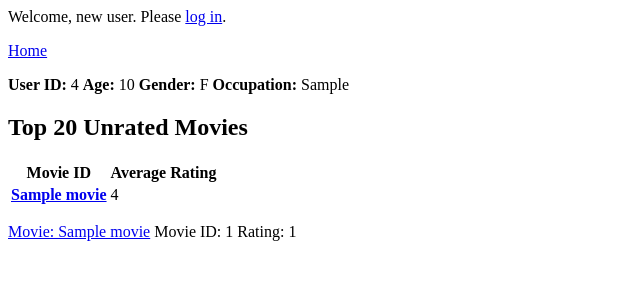
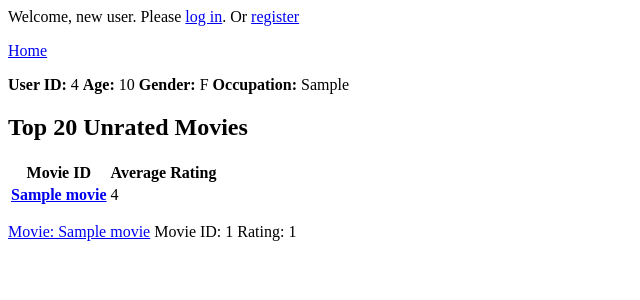
Before and after one commit to mjoneill88/django-movielens, a Django app: template movie_server/movie_recommender/templates/movie_recommender/user.html in a window 1280 px wide. Shown: the top 300 px of the page, without its empty margins (0-640 px from the left). Run offline with Django 3.2, Linux system fonts and the light colour scheme; tables that the repository leaves empty hold one stand-in row (values such as "Sample post"); the template is opened without the code that fills it: values that come from a table or form of the project are taken from there, most other values are stand-ins (such as "Sample title", 1, 10 or a date in 2020).

Commit message:
Add Register URL to header in templates.

```diff
--- a/movie_server/movie_recommender/templates/movie_recommender/index.html
+++ b/movie_server/movie_recommender/templates/movie_recommender/index.html
@@ -3,7 +3,8 @@
 <p>Welcome, <a href="{% url 'movie_recommender:user' current_id %}">{{ user.username }}</a>. Thanks for logging in. <a href="{% url 'logout' %}">Log Out</a></p>
 {% endwith %}
 {% else %}
-    <p>Welcome, new user. Please <a href="{% url 'login' %}">log in</a>.</p>
+    <p>Welcome, new user. Please <a href="{% url 'login' %}">log in</a>.
+    Or <a href="/register">register</a></p>
 {% endif %}
 <a href="{% url 'movie_recommender:index' %}">Home</a>
 {% if top_20_movies %}
--- a/movie_server/movie_recommender/templates/movie_recommender/movie.html
+++ b/movie_server/movie_recommender/templates/movie_recommender/movie.html
@@ -10,7 +10,8 @@
     </p>
     {% endif %}
 {% else %}
-    <p>Welcome, new user. Please <a href="{% url 'login' %}">log in</a>.</p>
+<p>Welcome, new user. Please <a href="{% url 'login' %}">log in</a>.
+Or <a href="/register">register</a></p>
 {% endif %}
 <a href="{% url 'movie_recommender:index' %}">Home</a>
 {% if movie %}
--- a/movie_server/movie_recommender/templates/movie_recommender/user.html
+++ b/movie_server/movie_recommender/templates/movie_recommender/user.html
@@ -3,7 +3,8 @@
 <p>Welcome, <a href="{% url 'movie_recommender:user' current_id %}">{{ user.username }}</a>. Thanks for logging in. <a href="{% url 'logout' %}">Log Out</a></p>
 {% endwith %}
 {% else %}
-    <p>Welcome, new user. Please <a href="{% url 'login' %}">log in</a>.</p>
+<p>Welcome, new user. Please <a href="{% url 'login' %}">log in</a>.
+Or <a href="/register">register</a></p>
 {% endif %}
 <a href="{% url 'movie_recommender:index' %}">Home</a>
 {% if rater %}
```
